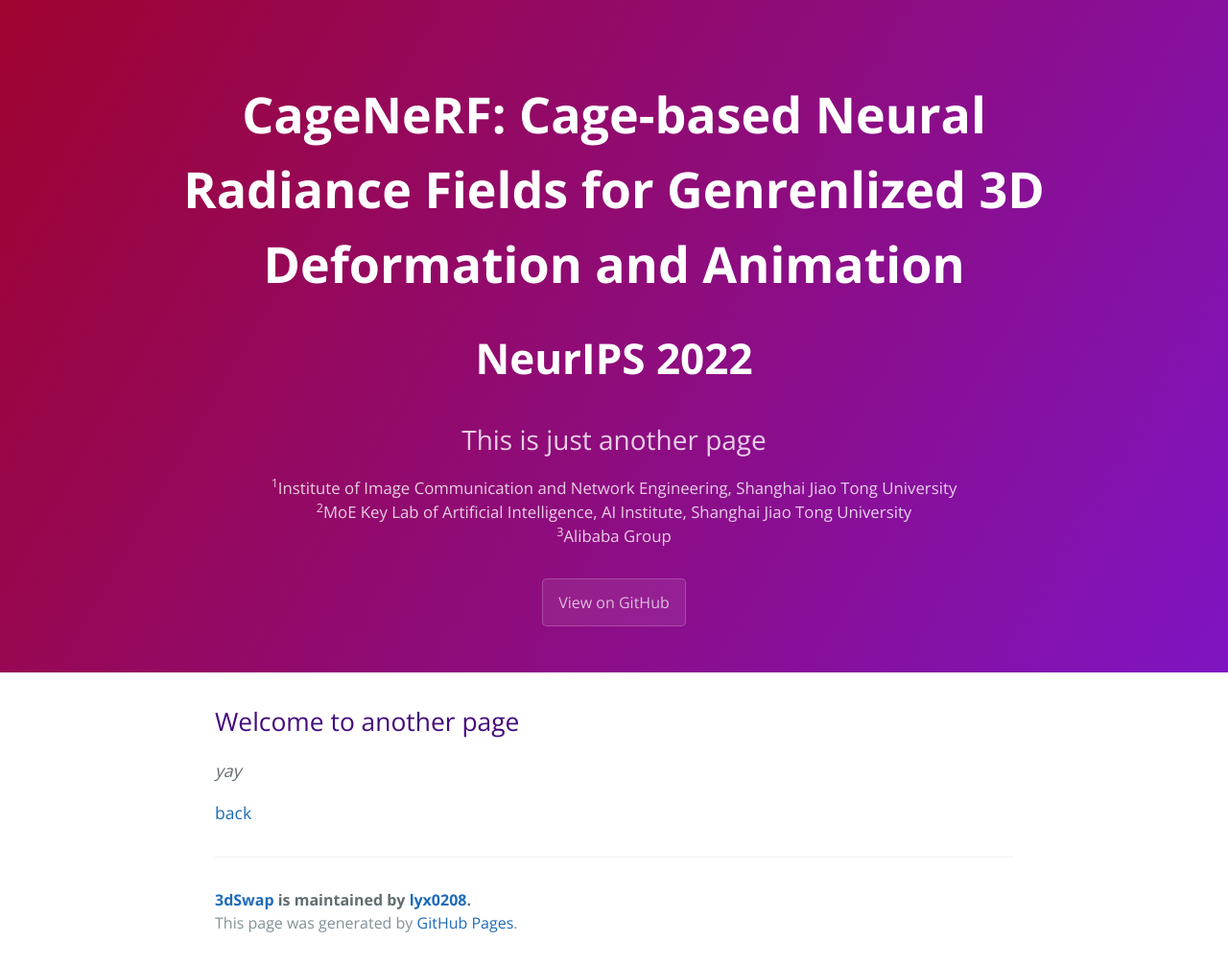
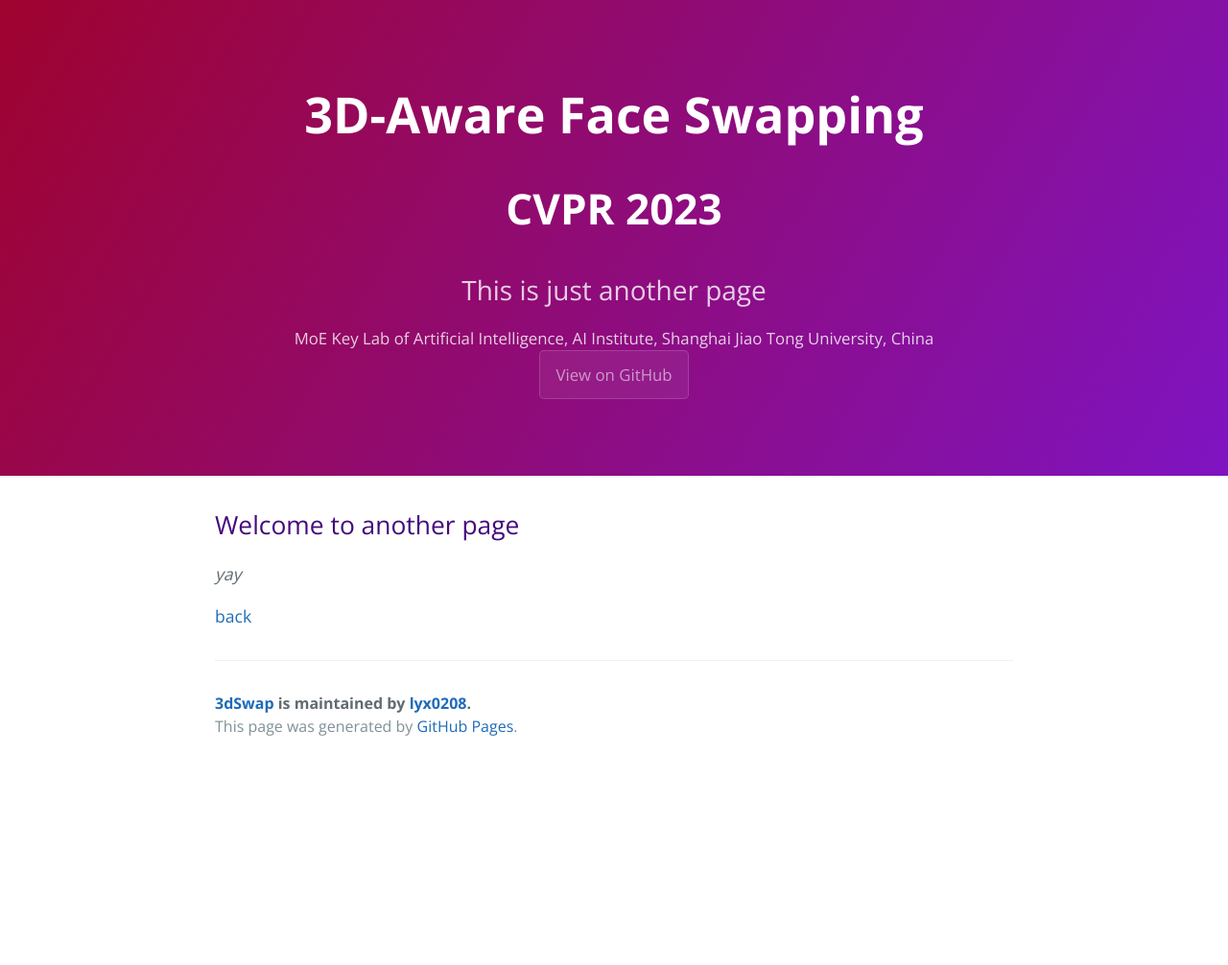
Before and after one commit to lyx0208/3dSwap, a Jekyll site: the page built from another-page.md, in a window 1280 px wide. Shown: the whole page at 96% size. Built offline with Jekyll 4.4.1, drawn with Linux system fonts in a browser that asks for light colours; after the commit the page ends 900 px from its top, so only the background shows below that.

Commit message:
Update default.html

```diff
--- a/_layouts/default.html
+++ b/_layouts/default.html
@@ -17,13 +17,11 @@
 
     <header class="page-header" role="banner">
       <!--<h1 class="project-name">{{ page.title }}</h1>-->
-      <h1 class="project-name">CageNeRF: Cage-based Neural Radiance Fields for Genrenlized 3D Deformation and Animation</h1>
+      <h1 class="project-name">3D-Aware Face Swapping</h1>
       <!--<h1 class="project-name">{{ page.title | default: site.title | default: site.github.repository_name | prepend: "CageNeRF: "}}</h1>-->
-      <h1 class="conference">NeurIPS 2022</h1>
+      <h1 class="conference">CVPR 2023</h1>
       <h2 class="project-tagline">{{ page.description | default: site.description | default: site.github.project_tagline }}</h2>
-      <h3 class="institute"><sup>1</sup>Institute of Image Communication and Network Engineering, Shanghai Jiao Tong University<br>
-<sup>2</sup>MoE Key Lab of Artificial Intelligence, AI Institute, Shanghai Jiao Tong University<br>
-<sup>3</sup>Alibaba Group</h3>
+      <h3 class="institute">MoE Key Lab of Artificial Intelligence, AI Institute, Shanghai Jiao Tong University, China<br>
         {% if site.github.is_project_page %}
         <a href="{{ site.github.repository_url }}" class="btn">View on GitHub</a>
       {% endif %}
```
